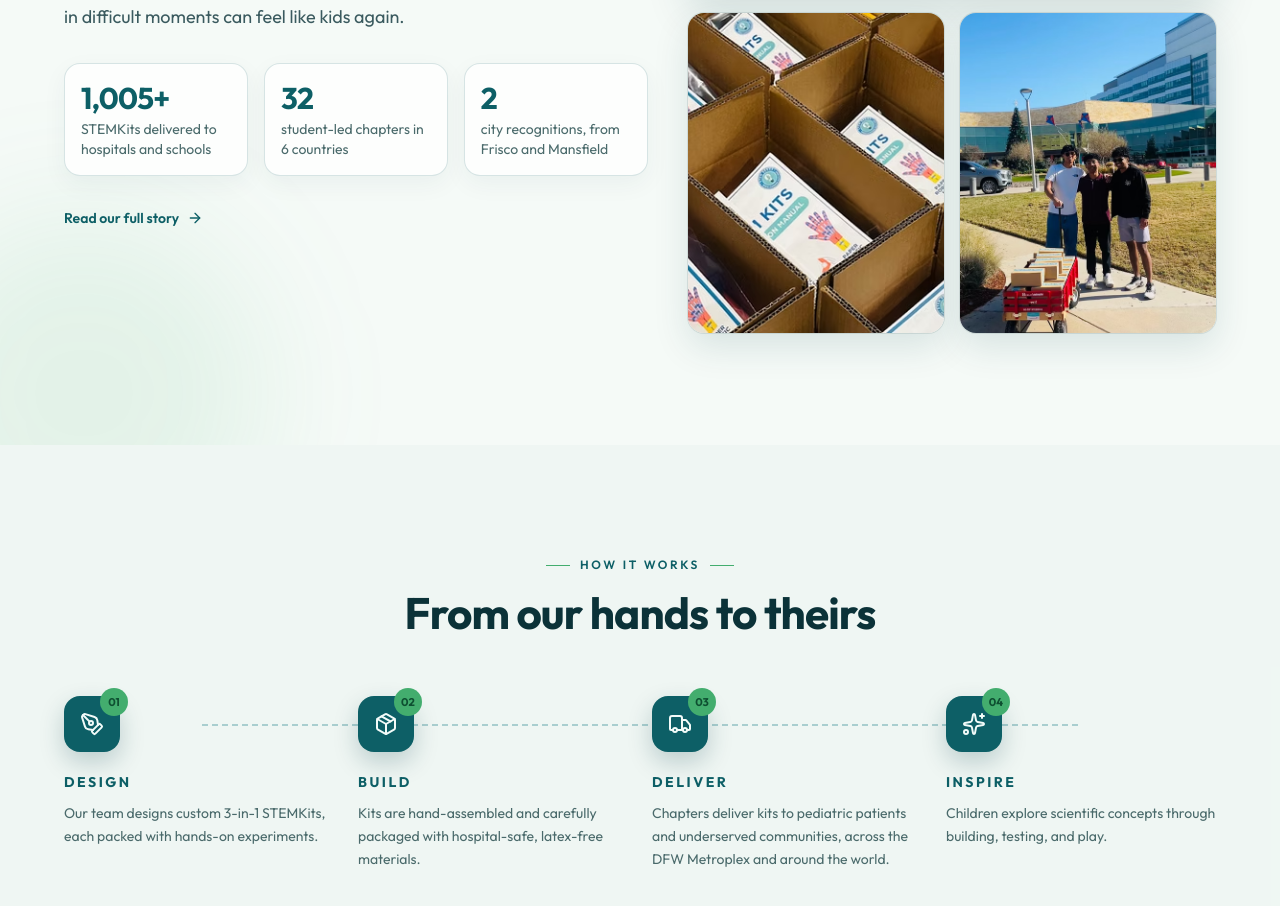
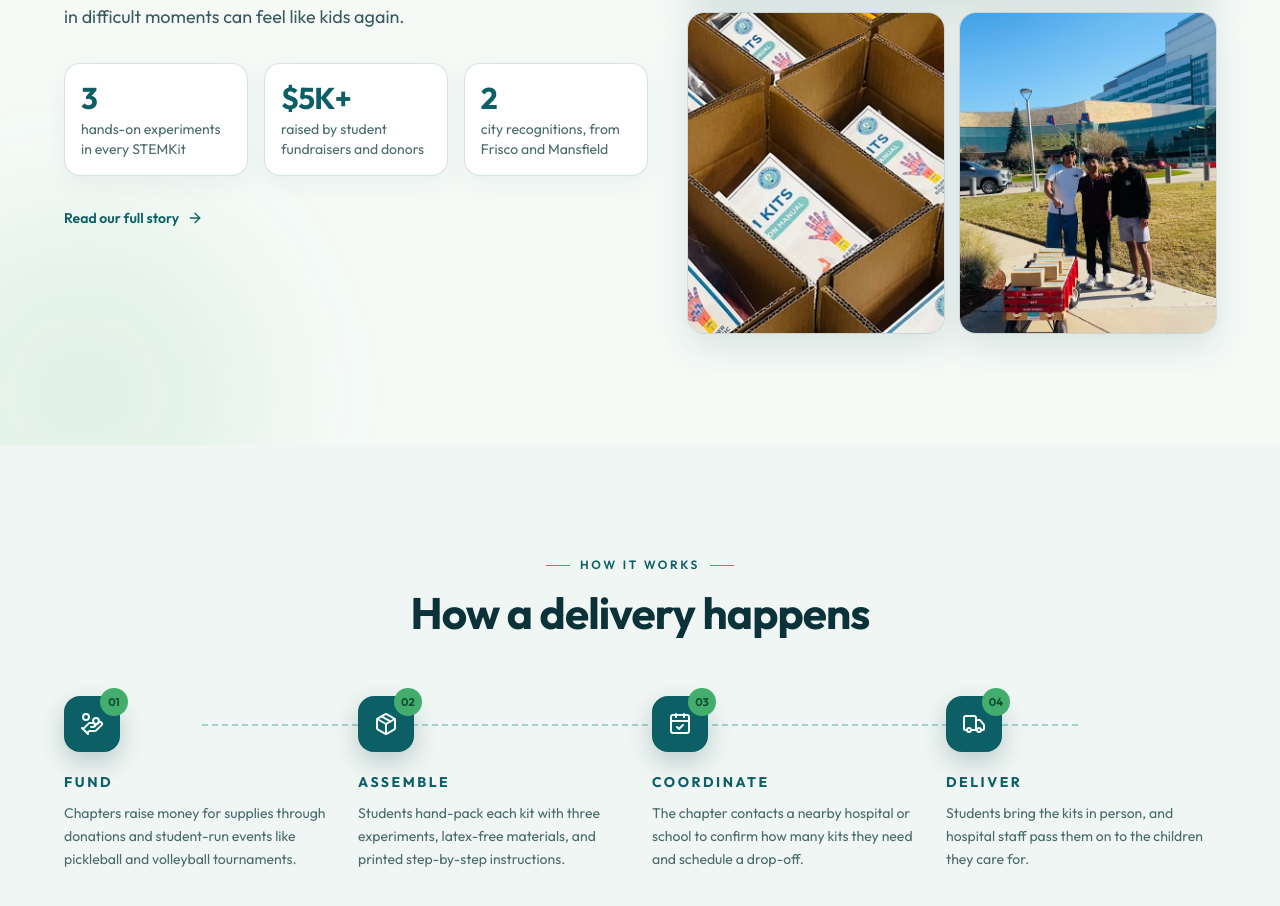
Before and after one commit to dhilandonkey-png/Stemseeds-website, a Next.js app: page / in a window 1280 px wide. Shown: the part 1874-2780 px from the top of the page. Built offline with nearby package versions, Linux system fonts and the light colour scheme.

Commit message:
Homepage: concrete hero line, real delivery steps, shorter recognition text, $5K+ raised

```diff
--- a/components/home/how-it-works.tsx
+++ b/components/home/how-it-works.tsx
@@ -1,14 +1,14 @@
-import { Package, PenTool, Sparkles, Truck } from "lucide-react";
+import { CalendarCheck, HandCoins, Package, Truck } from "lucide-react";
 
 import { Reveal } from "@/components/ui/reveal";
 import { SectionHeading } from "@/components/ui/section-heading";
 import { howItWorks } from "@/content/home";
 
 const stepIcons = {
-  design: PenTool,
+  fund: HandCoins,
   build: Package,
+  coordinate: CalendarCheck,
   deliver: Truck,
-  inspire: Sparkles,
 } as const;
 
 export function HowItWorksSection() {
--- a/content/hero.ts
+++ b/content/hero.ts
@@ -3,7 +3,7 @@ import type { FloatingPhotoSpec } from "@/components/ui/floating-photo";
 export const heroCopy = {
   wordmark: "STEMSeeds",
   tagline: "Where Learning Takes Root",
-  body: "A student-led nonprofit organization bringing hands-on STEM education to children of all backgrounds, including pediatric patients and underserved communities.",
+  body: "Free, hands-on STEM kits for kids in hospitals and underserved communities, built and delivered by high school students.",
   primaryCta: { label: "Start a Chapter", href: "/join-us" },
   secondaryCta: { label: "Donate", href: "/donate" },
 } as const;
--- a/content/home.ts
+++ b/content/home.ts
@@ -4,8 +4,8 @@ export const whoWeAre = {
   intro:
     "STEMSeeds is a student-led 501(c)(3) nonprofit founded in Frisco, Texas. We design 3-in-1 STEMKits packed with hands-on experiments and deliver them to pediatric patients and underserved communities, so kids in difficult moments can feel like kids again.",
   facts: [
-    { value: "1,005+", label: "STEMKits delivered to hospitals and schools" },
-    { value: "32", label: "student-led chapters in 6 countries" },
+    { value: "3", label: "hands-on experiments in every STEMKit" },
+    { value: "$5K+", label: "raised by student fundraisers and donors" },
     { value: "2", label: "city recognitions, from Frisco and Mansfield" },
   ],
   link: { label: "Read our full story", href: "/about#our-story" },
@@ -37,38 +37,38 @@ export const ourStory = {
   paragraphs: [
     "STEMSeeds designs and packages custom 3-in-1 STEM activity kits called STEMKits, each containing multiple hands-on experiments that let children explore scientific concepts through building, testing, and play.",
     "What matters most to us is helping kids feel like kids again. For children facing long or difficult hospital stays, our STEMKits offer a sense of normalcy, curiosity, and joy during moments that are often stressful or isolating.",
-    "Founded by high school students in Frisco, Texas, STEMSeeds has distributed more than 1,000 STEMKits and raised more than $4K, funded by generous donors and student-run fundraisers like our volleyball and pickleball tournaments. Our kits have reached children across the DFW Metroplex and Michigan, as well as in India, Bangladesh, Sweden, and Canada.",
+    "Founded by high school students in Frisco, Texas, STEMSeeds has distributed more than 1,000 STEMKits and raised more than $5K, funded by generous donors and student-run fundraisers like our volleyball and pickleball tournaments. Our kits have reached children across the DFW Metroplex and Michigan, as well as in India, Bangladesh, Sweden, and Canada.",
     "Today we have chapters in six countries: the United States, Canada, India, Bangladesh, Sweden, and the Philippines. A new chapter is being developed in China, so we can keep reminding children that learning and creativity do not stop, even in the hardest moments.",
   ],
 } as const;
 
 export const howItWorks = {
   eyebrow: "How It Works",
-  title: "From our hands to theirs",
+  title: "How a delivery happens",
   steps: [
     {
       number: "01",
-      title: "Design",
-      icon: "design",
-      text: "Our team designs custom 3-in-1 STEMKits, each packed with hands-on experiments.",
+      title: "Fund",
+      icon: "fund",
+      text: "Chapters raise money for supplies through donations and student-run events like pickleball and volleyball tournaments.",
     },
     {
       number: "02",
-      title: "Build",
+      title: "Assemble",
       icon: "build",
-      text: "Kits are hand-assembled and carefully packaged with hospital-safe, latex-free materials.",
+      text: "Students hand-pack each kit with three experiments, latex-free materials, and printed step-by-step instructions.",
     },
     {
       number: "03",
-      title: "Deliver",
-      icon: "deliver",
-      text: "Chapters deliver kits to pediatric patients and underserved communities, across the DFW Metroplex and around the world.",
+      title: "Coordinate",
+      icon: "coordinate",
+      text: "The chapter contacts a nearby hospital or school to confirm how many kits they need and schedule a drop-off.",
     },
     {
       number: "04",
-      title: "Inspire",
-      icon: "inspire",
-      text: "Children explore scientific concepts through building, testing, and play.",
+      title: "Deliver",
+      icon: "deliver",
+      text: "Students bring the kits in person, and hospital staff pass them on to the children they care for.",
     },
   ],
 } as const;
@@ -137,7 +137,7 @@ export const sponsorsSection = {
 export const recognitionSection = {
   eyebrow: "Mayoral Recognition",
   title: "Recognized by the mayors of Frisco and Mansfield",
-  body: "STEMSeeds has been formally recognized by city leadership for its commitment to thoughtful, student-led community impact. Our work was honored with certificates of recognition from the mayors of Frisco and Mansfield, acknowledging the care, intention, and consistency behind our service efforts. These recognitions reflect not just the scale of our outreach, but the genuine impact our programs have had on children and families within the community. Being acknowledged by local leaders reaffirmed our belief that meaningful change can begin with students who lead with purpose and empathy.",
+  body: "In September 2025, the City of Frisco awarded STEMSeeds a Certificate of Recognition for our kit deliveries across the city, made possible by our Frisco ISD chapters. In December 2025, the City of Mansfield recognized the work of our Mansfield ECHS chapter.",
   images: [
     {
       src: "/images/recognition/mayoralrecognition2.avif",
```
